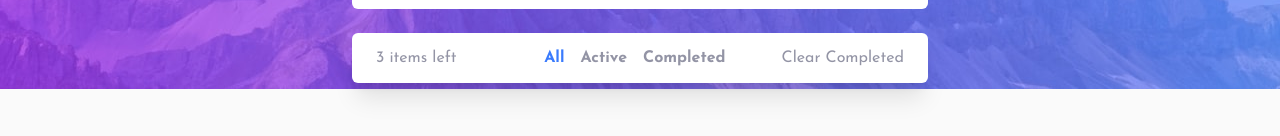
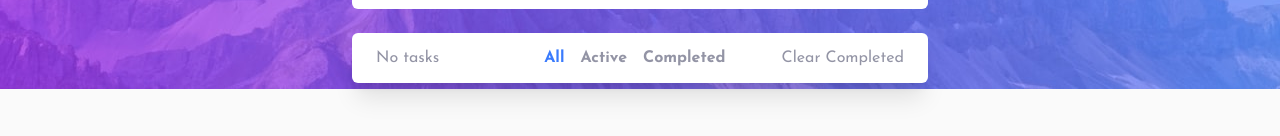
Before and after one commit to danaYatsuta/fm-todo-app, a Vue app: page / in a window 1280 px wide. Shown: the part 211-347 px from the top of the page. Built offline with nearby package versions, Linux system fonts and the light colour scheme.

Commit message:
Display how many tasks left dynamically

```diff
--- a/src/components/TheTodoList.vue
+++ b/src/components/TheTodoList.vue
@@ -99,7 +99,8 @@ export default {
         <div
           class="flex h-[3.125rem] items-center justify-between px-5 text-sm text-dark-grayish-blue dark:text-dt-very-dark-grayish-blue md:px-6 md:text-base"
         >
-          <p>3 items left</p>
+          <p v-if="activeTodos.length === 0">No tasks</p>
+          <p v-else>{{ activeTodos.length }} items left</p>
 
           <div class="flex items-center gap-14">
             <div ref="filterDesktopParent" class="hidden md:block"></div>
```
